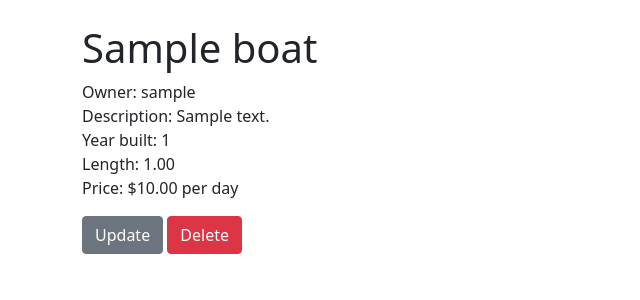
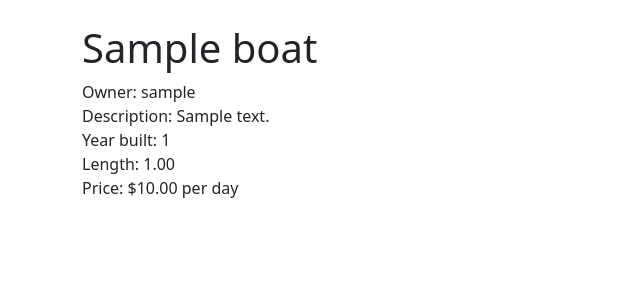
Before and after one commit to choy30/CloudGroup, a Django app: page /boat_details/1 in a window 1280 px wide. Shown: the part 56-356 px from the top of the page, without its empty margins (0-640 px from the left). Run offline with Django 3.2, Linux system fonts and the light colour scheme; tables that the repository leaves empty hold one stand-in row (values such as "Sample post").

Commit message:
rent button

```diff
--- a/blog/templates/boat/boat_detail.html
+++ b/blog/templates/boat/boat_detail.html
@@ -11,6 +11,12 @@
         Length: {{ boat.length }}<br>
         Price: ${{ boat.price }} per day
     </p>
-    <a href="{% url 'update-boat' boat.pk %}" class="btn btn-secondary">Update</a>
-    <a href="{% url 'delete-boat' boat.pk %}" class="btn btn-danger">Delete</a>
+    {% if user.is_authenticated %}
+        {% if user.id == boat.owner.id %}
+            <a href="{% url 'update-boat' boat.pk %}" class="btn btn-secondary">Update</a>
+            <a href="{% url 'delete-boat' boat.pk %}" class="btn btn-danger">Delete</a>
+        {% else %}
+            <a href="{% url 'rent-boat' boat.pk %}" class="btn btn-primary">Rent boat</a>
+        {% endif %}
+    {% endif %}
 {% endblock %}
```
